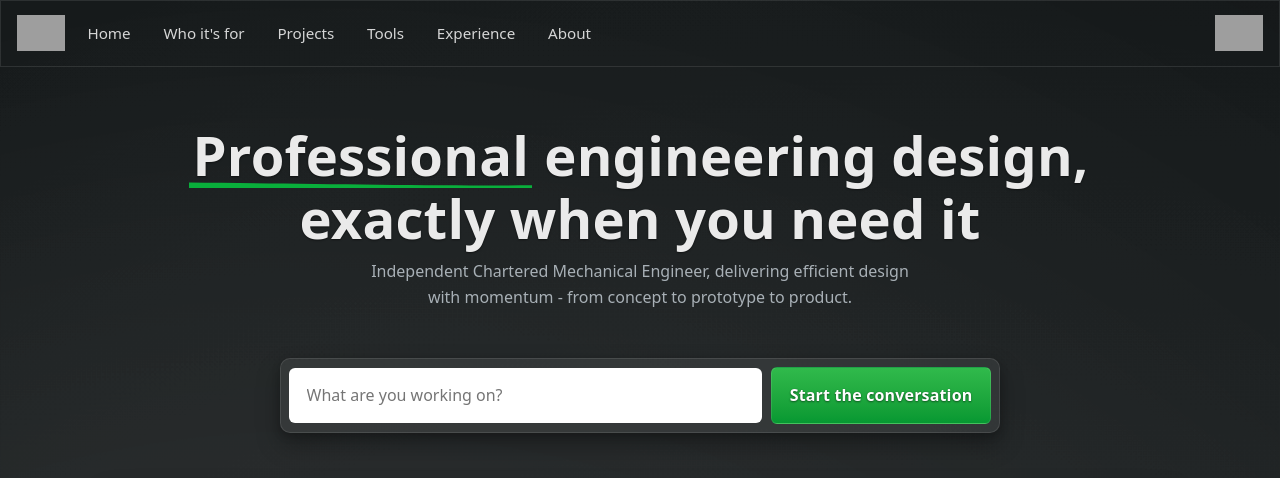
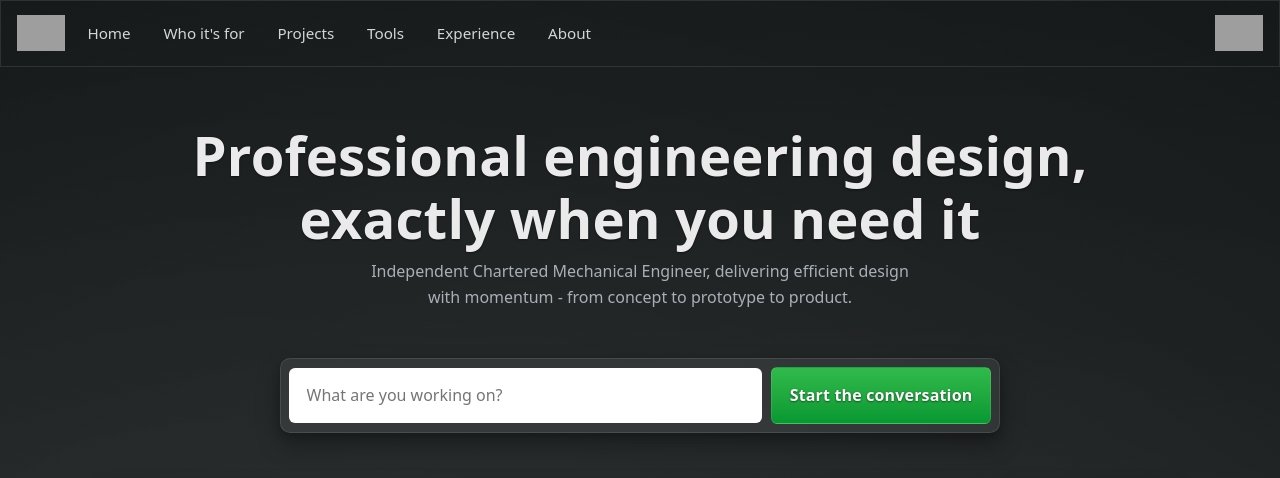
Before and after one commit to JamesAIzzard/jamesaizzard.github.io, a Jekyll site: the page built from index.html, in a window 1280 px wide and 1400 px high, cut to the strip 0-480 px from the top of the window. Built offline with Jekyll 4.4.1, drawn with Linux system fonts in a browser that asks for light colours; some web fonts are replaced; some of the changed text lies outside the part shown; grey boxes are pictures that could not be loaded.

Commit message:
Refactor hero section: remove underline from title and update text in "where fits" section for clarity

```diff
--- a/_includes/hero.html
+++ b/_includes/hero.html
@@ -2,7 +2,7 @@
 
   <div id="hero-inner" class="container">
 
-    <h1 id="hero-title"><span class="marker-underline">Professional</span> engineering design,<br>exactly when you need it</h1>
+    <h1 id="hero-title">Professional engineering design,<br>exactly when you need it</h1>
 
     <p id="hero-subtitle">
       Independent Chartered Mechanical Engineer, delivering efficient design with momentum - from concept to
--- a/_sass/components/_hero.scss
+++ b/_sass/components/_hero.scss
@@ -14,26 +14,23 @@
   font-weight: 700;
 }
 
-/* Felt-tip style underline for the first word */
-#hero-title .marker-underline {
-  position: relative;
-  display: inline-block;
-  padding: 0 1px; /* slight breathing room */
-}
-
 #hero-title .marker-underline::after {
   content: "";
   position: absolute;
   left: -2px;
   right: -2px;
-  bottom: -0.02em; /* tuck closer to the baseline */
-  height: 0.20em; /* slightly slimmer to avoid overlap */
+  bottom: -0.02em;
+  /* tuck closer to the baseline */
+  height: 0.20em;
+  /* slightly slimmer to avoid overlap */
   background-color: var(--accent-1);
-  transform: none; /* rely on path for the swoosh */
+  transform: none;
+  /* rely on path for the swoosh */
   box-shadow:
-    0 1px 1px rgba(0,0,0,0.14);
+    0 1px 1px rgba(0, 0, 0, 0.14);
   opacity: .96;
-  z-index: -1; /* keep behind the text */
+  z-index: -1;
+  /* keep behind the text */
 
   /* Wavy top edge via SVG mask; keeps color from CSS var */
   /* Upward swoosh, thicker on the left tapering to the right */
@@ -68,7 +65,9 @@
 }
 
 /* Remove the image's own border so the figure's border sets the visual width */
-#hero-figure > img.border-panel { border: 0; }
+#hero-figure>img.border-panel {
+  border: 0;
+}
 
 @media (max-width: 700px) {
   #hero-subtitle {
```
Also changed, not shown: _includes/where_fits.html (+4 -5 lines).
